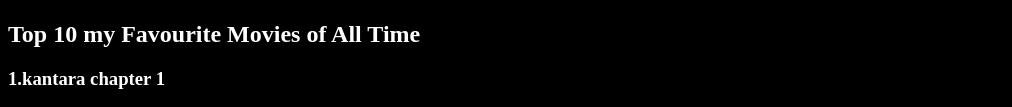
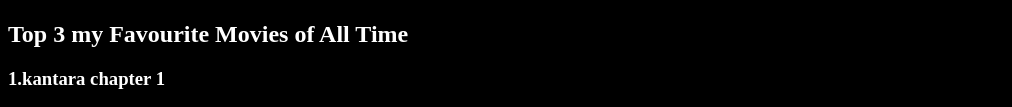
Before and after one commit to Akashproo/Myfirsthtmlcode, a plain HTML site: page index.html in a window 1280 px wide. Shown: the part 783-890 px from the top of the page, without its empty margins (0-1012 px from the left). Drawn offline with Linux system fonts and the light colour scheme.

Commit message:
Update HTML page

```diff
--- a/index.html
+++ b/index.html
@@ -42,7 +42,7 @@
     <h3>SONG 5</h3>
     <audio src="./assets/Arijit Singh, Pritam - Hawayein (Lyrics).mp3" controls> </audio>
 
-    <h2>Top 10 my Favourite Movies of All Time</h2>
+    <h2>Top 3 my Favourite Movies of All Time</h2>
     <h3>1.kantara chapter 1</h3>
 
     <img src="./assets/KANTARA A LEGEND _ -----CHAPTER 1-----.jpg" heigth="300" width="200">
```
